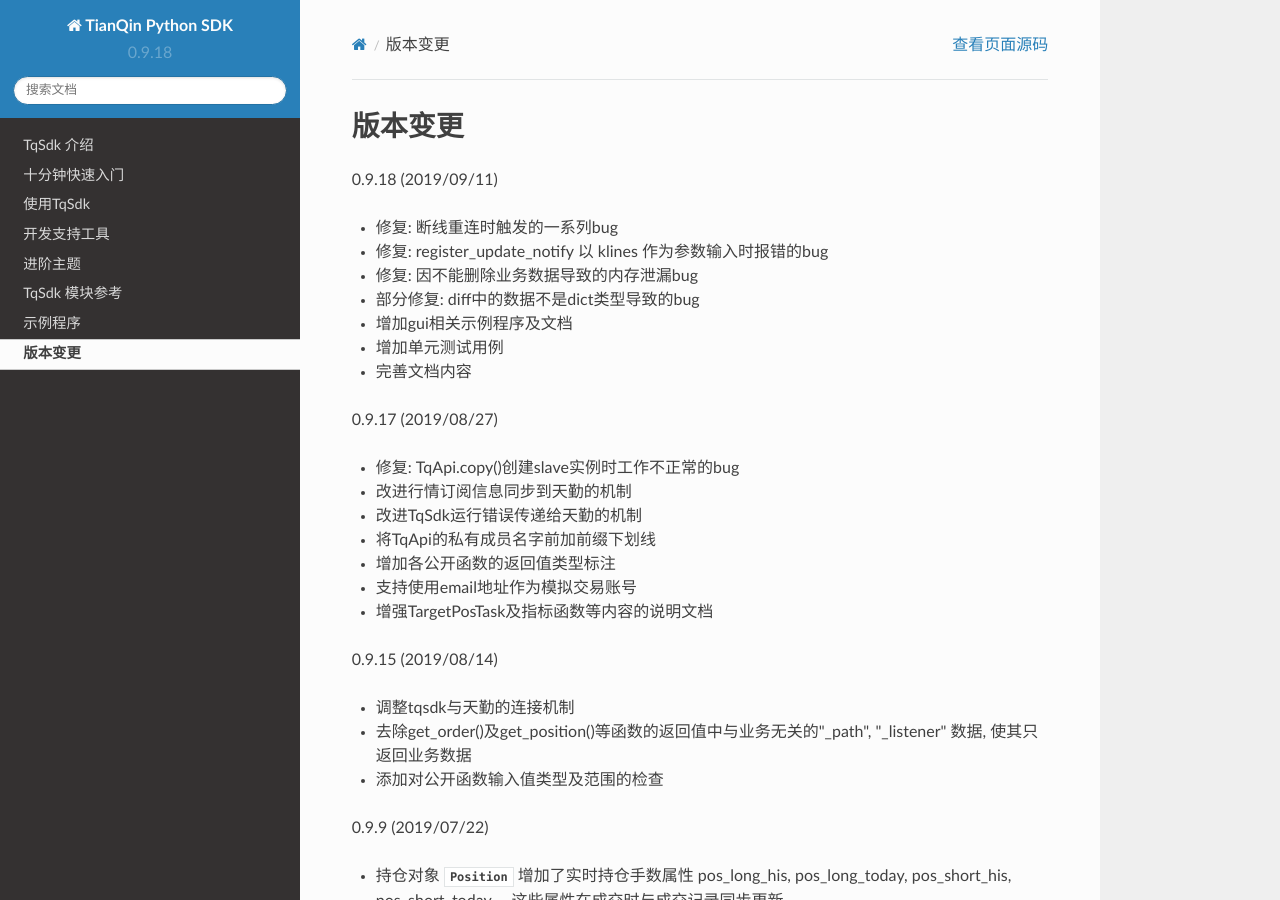
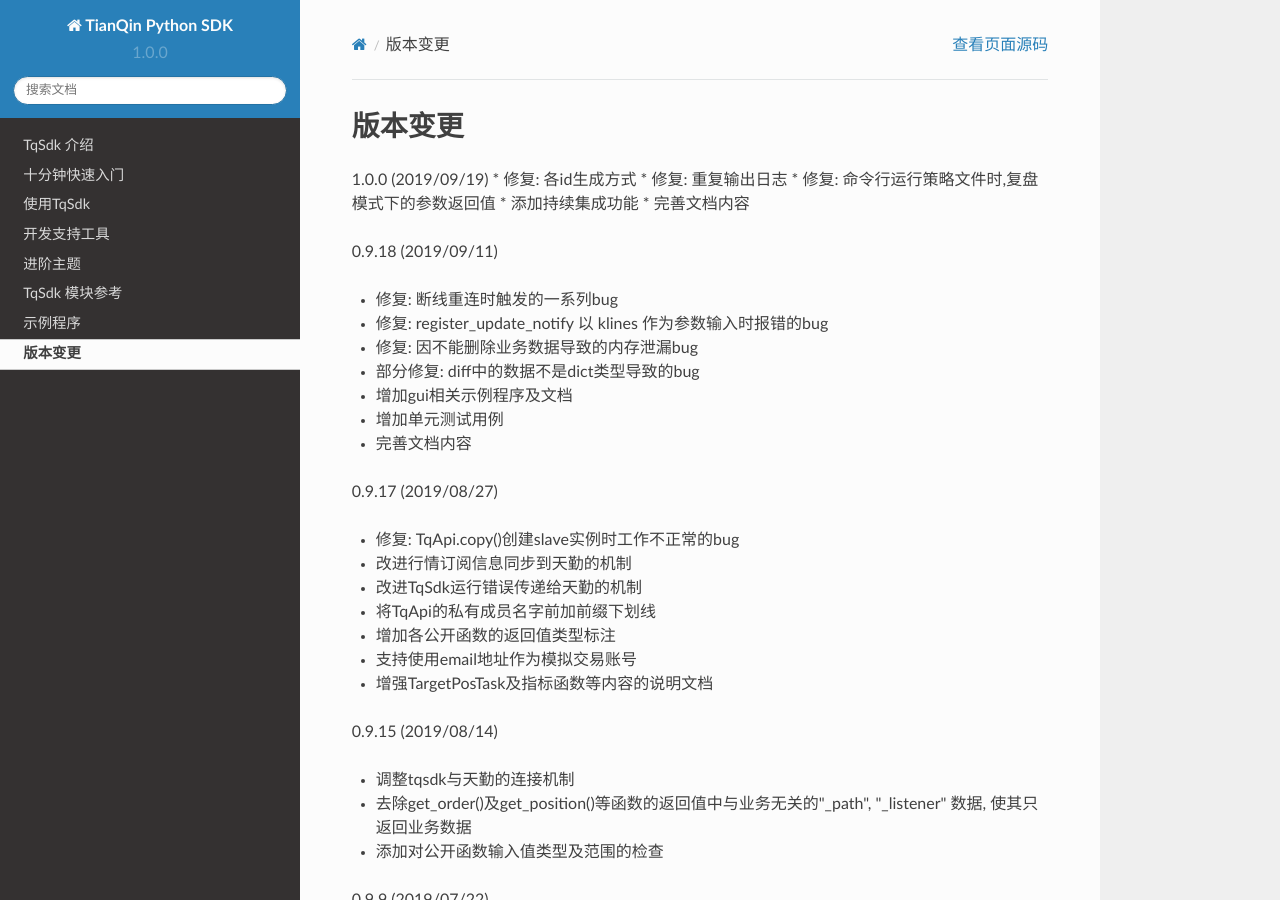
Before and after one commit to shinnytech/tqsdk-python, a Sphinx documentation site: the page built from doc/version.rst, in a window 1280 px wide and 900 px high. Built offline with Sphinx 7.4.7 and the Read the Docs theme 2.0.0, drawn with Linux system fonts in a browser that asks for light colours; comment, search, counter and statistics services are not loaded.

```diff
--- a/doc/conf.py
+++ b/doc/conf.py
@@ -48,9 +48,9 @@ author = u'TianQin'
 # built documents.
 #
 # The short X.Y version.
-version = u'0.9.18'
+version = u'1.0.0'
 # The full version, including alpha/beta/rc tags.
-release = u'0.9.18'
+release = u'1.0.0'
 
 # The language for content autogenerated by Sphinx. Refer to documentation
 # for a list of supported languages.
--- a/doc/version.rst
+++ b/doc/version.rst
@@ -2,6 +2,14 @@
 
 版本变更
 =============================
+1.0.0 (2019/09/19)
+* 修复: 各id生成方式
+* 修复: 重复输出日志
+* 修复: 命令行运行策略文件时,复盘模式下的参数返回值
+* 添加持续集成功能
+* 完善文档内容
+
+
 0.9.18 (2019/09/11)
 
 * 修复: 断线重连时触发的一系列bug
--- a/setup.py
+++ b/setup.py
@@ -36,7 +36,7 @@ with open("README.md", mode="r", encoding='utf-8') as fh:
 
 setuptools.setup(
     name='tqsdk',
-    version="0.9.18",
+    version="1.0.0",
     description='TianQin SDK',
     author='TianQin',
     author_email='tianqincn@gmail.com',
--- a/tqsdk/__version__.py
+++ b/tqsdk/__version__.py
@@ -1 +1 @@
-__version__ = '0.9.18'
+__version__ = '1.0.0'
```
Also changed, not shown: README.md (+1 -1 lines).
